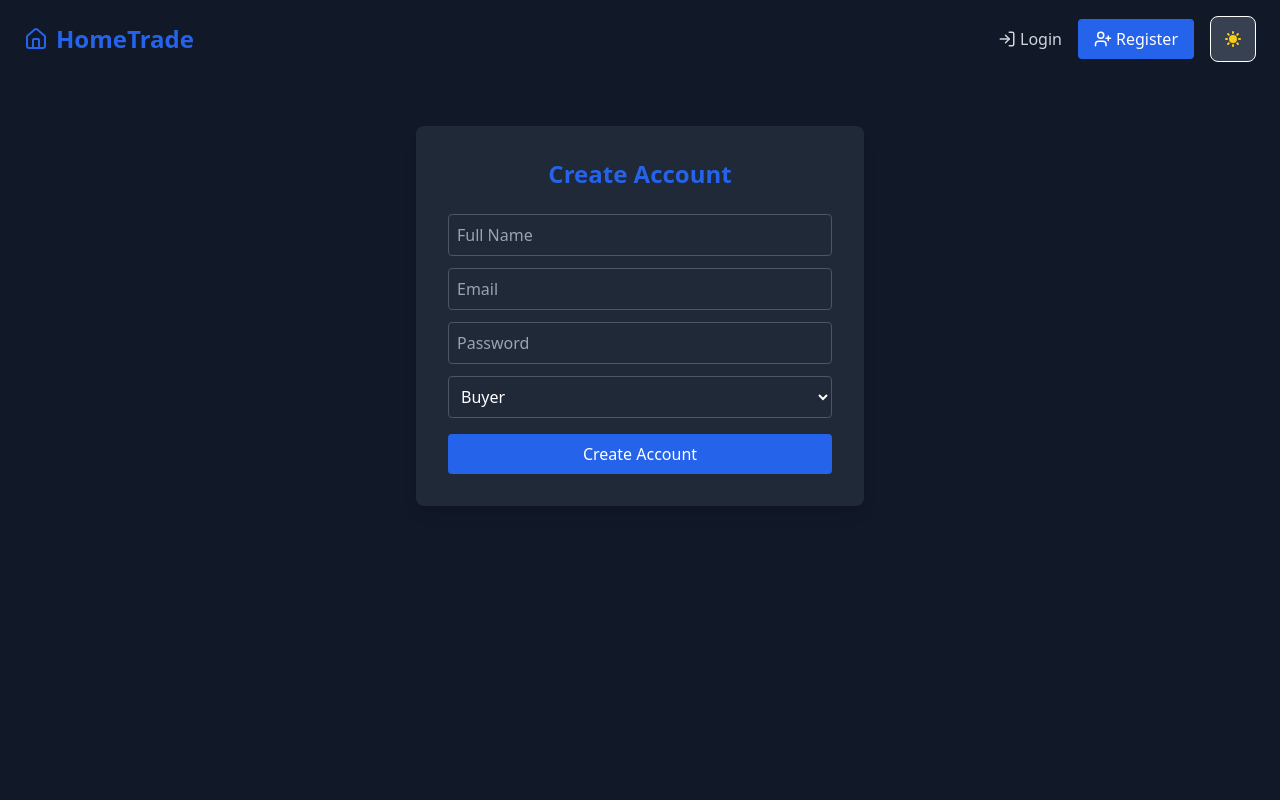
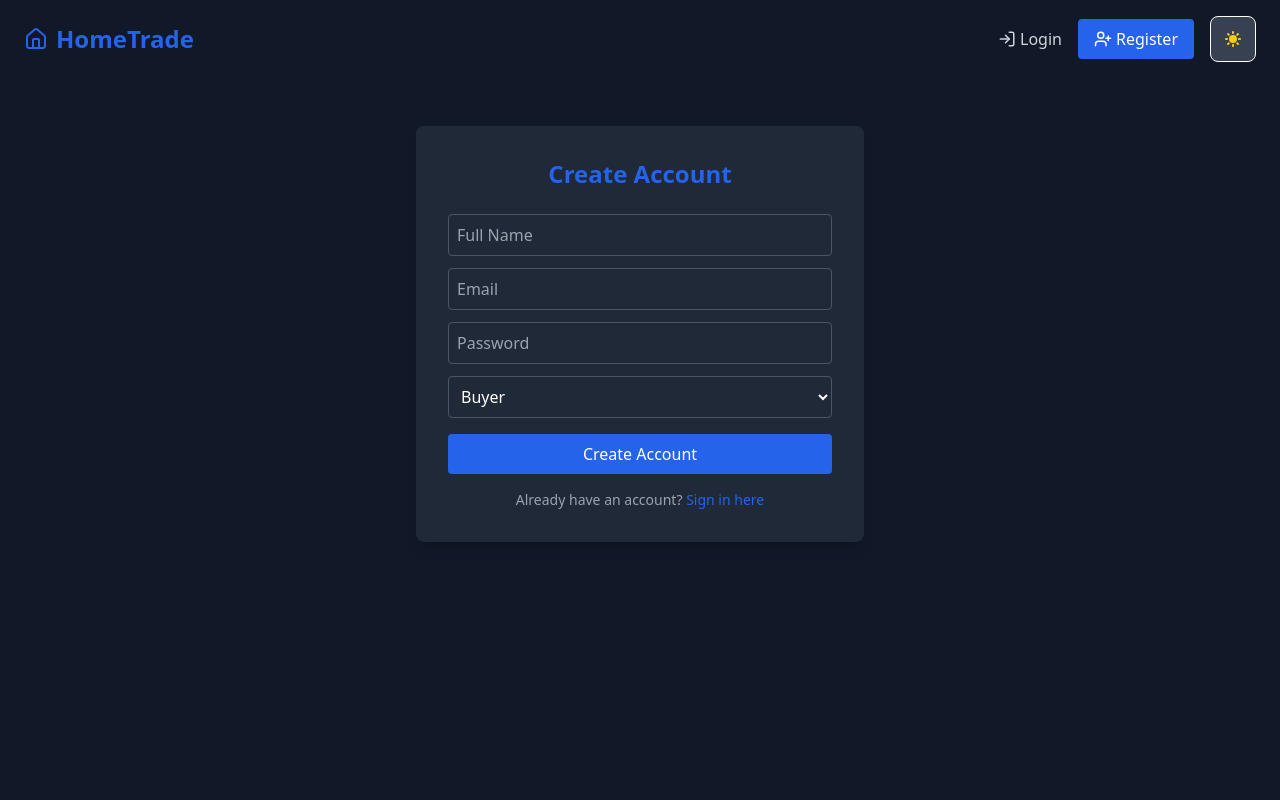
Before and after one commit to marlonmunoz/home-trade-MVP-app, a React (Vite) app in the folder client/hometrade_mvp/: page /register in a window 1280 px wide. Shown: the top 800 px of the page. Built offline with nearby package versions, Linux system fonts and the light colour scheme.

Commit message:
link for existing user has been under Create Account form

```diff
--- a/client/hometrade_mvp/src/pages/Register.jsx
+++ b/client/hometrade_mvp/src/pages/Register.jsx
@@ -1,5 +1,5 @@
 import React, { useState } from "react";
-import { useNavigate } from "react-router-dom";
+import { useNavigate, Link } from "react-router-dom";
 import { useAuth } from "../contexts/AuthContext";
 
 const Register = () => {
@@ -115,6 +115,19 @@ const Register = () => {
           >
             {success ? "Redirecting..." : "Create Account"}
           </button>
+
+          {/* Link for existing users */}
+          <div className="text-center mt-4">
+            <p className="text-gray-600 dark:text-gray-400 text-sm">
+              Already have an account?{" "}
+              <Link
+                to="/login"
+                className="text-blue-600 hover:text-blue-700 font-medium hover:underline"
+              >
+                Sign in here
+              </Link>
+            </p>
+          </div>
         </form>
       </div>
     </div>
```
